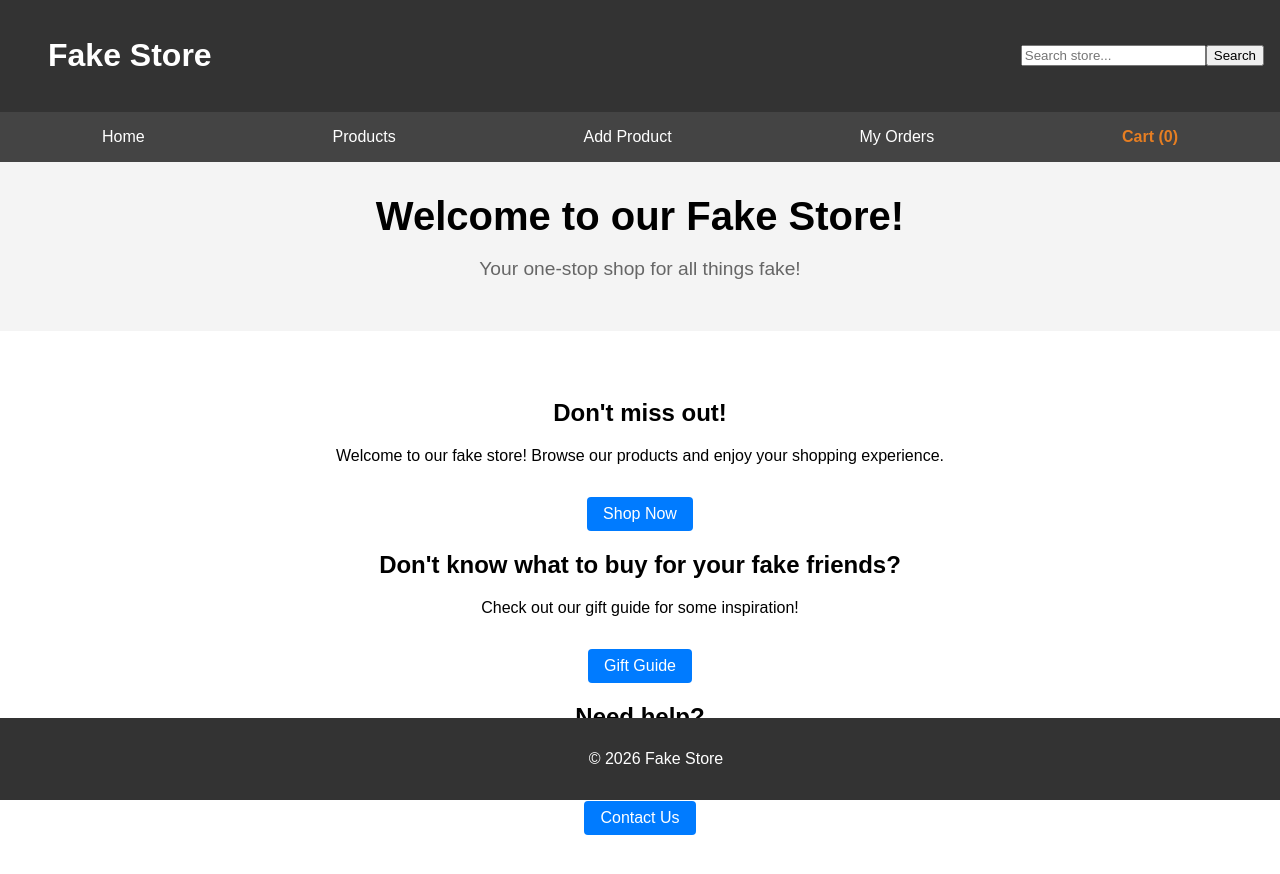
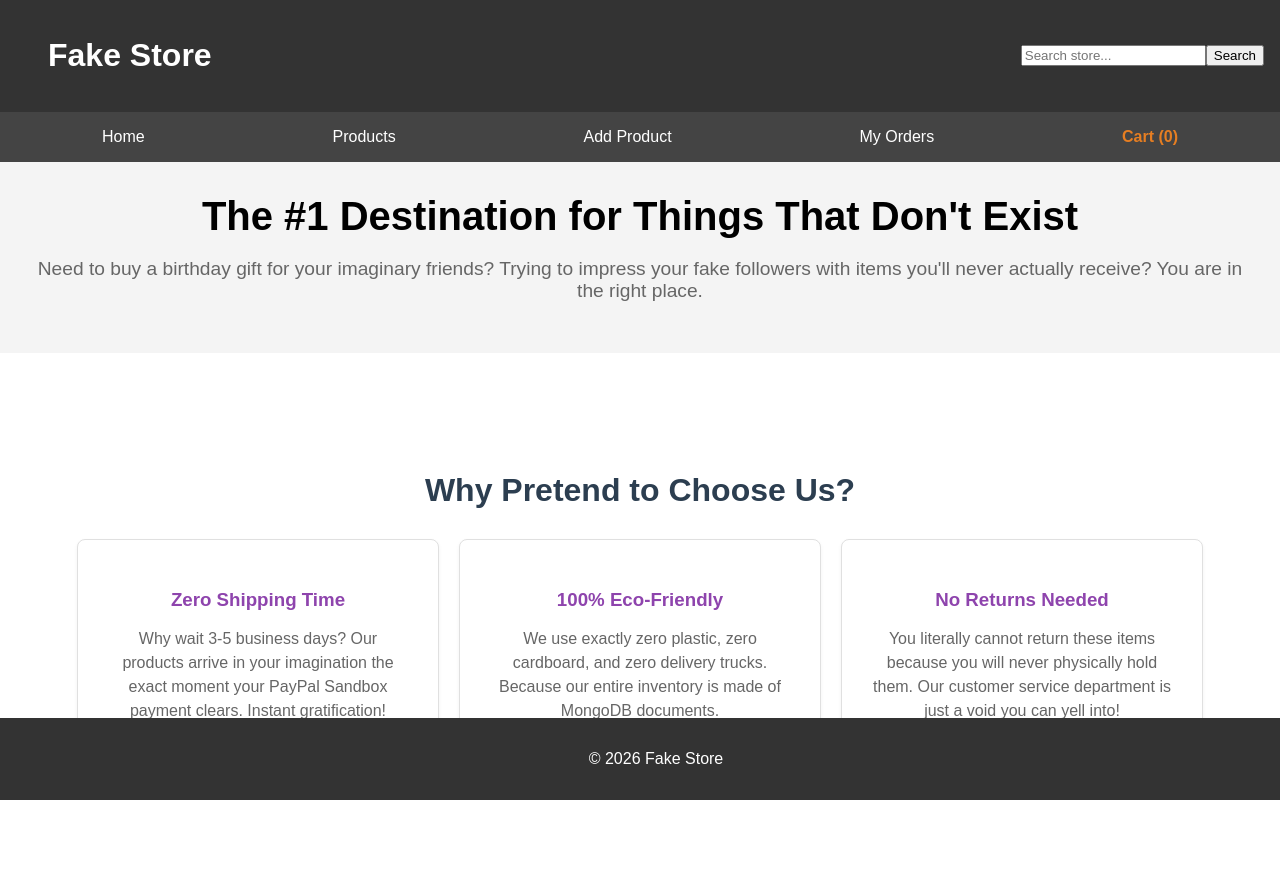
Before and after one commit to O-Karimi/Fake-Shop, a Vue app in the folder Fake-Shop/Fake-Shop-Front/: page / in a window 1280 px wide. Shown: the top 874 px of the page. After the commit the page ends 822 px from the top, so only its background shows below. Built offline with nearby package versions, Linux system fonts and the light colour scheme.

Commit message:
style<frontend>: reconfiguring landing page

```diff
--- a/Fake-Shop/Fake-Shop-Front/src/views/Home.vue
+++ b/Fake-Shop/Fake-Shop-Front/src/views/Home.vue
@@ -3,18 +3,99 @@ import Hero from '@/components/Hero.vue';
 import { ref } from 'vue';
 </script>
 <template>
-  <Hero :title="'Welcome to our Fake Store!'" :subtitle="'Your one-stop shop for all things fake!'"/>
-    <main>
-      <section>
-        <h2>Don't miss out!</h2>
-        <p>Welcome to our fake store! Browse our products and enjoy your shopping experience.</p>
-        <router-link to="/products" class="btn">Shop Now</router-link>
-        <h2>Don't know what to buy for your fake friends?</h2>
-        <p>Check out our gift guide for some inspiration!</p>
-        <router-link to="/gift-guide" class="btn">Gift Guide</router-link>
-        <h2>Need help?</h2>
-        <p>Contact our support team for assistance with your orders or any questions you may have.</p>
-        <router-link to="/contact" class="btn">Contact Us</router-link>
-      </section>
-    </main>
+<div class="home-container">
+
+    <Hero
+      title="The #1 Destination for Things That Don't Exist"
+      subtitle="Need to buy a birthday gift for your imaginary friends? Trying to impress your fake followers with items you'll never actually receive? You are in the right place."
+    >
+      <RouterLink to="/products" class="cta-button">Shop the Illusion</RouterLink>
+    </Hero>
+
+    <section class="company-info">
+      <h2>Why Pretend to Choose Us?</h2>
+      <div class="features-grid">
+        <div class="feature-card">
+          <h3>Zero Shipping Time</h3>
+          <p>Why wait 3-5 business days? Our products arrive in your imagination the exact moment your PayPal Sandbox payment clears. Instant gratification!</p>
+        </div>
+        <div class="feature-card">
+          <h3>100% Eco-Friendly</h3>
+          <p>We use exactly zero plastic, zero cardboard, and zero delivery trucks. Because our entire inventory is made of MongoDB documents.</p>
+        </div>
+        <div class="feature-card">
+          <h3>No Returns Needed</h3>
+          <p>You literally cannot return these items because you will never physically hold them. Our customer service department is just a void you can yell into!</p>
+        </div>
+      </div>
+    </section>
+  </div>
 </template>
+
+<style scoped>
+.home-container {
+  display: flex;
+  flex-direction: column;
+  gap: 40px;
+}
+
+/* I removed the .hero and .hero-content CSS because your Hero component
+  should be handling its own styling now!
+*/
+
+.cta-button {
+  display: inline-block;
+  margin-top: 20px;
+  padding: 15px 30px;
+  background-color: #f1c40f;
+  color: #2c3e50;
+  text-decoration: none;
+  font-size: 1.2rem;
+  font-weight: bold;
+  border-radius: 30px;
+  transition: transform 0.2s, background-color 0.2s;
+}
+
+.cta-button:hover {
+  background-color: #f39c12;
+  transform: translateY(-2px);
+}
+
+/* Company Information Styling */
+.company-info {
+  text-align: center;
+  padding: 20px;
+}
+
+.company-info h2 {
+  font-size: 2rem;
+  color: #2c3e50;
+  margin-bottom: 30px;
+}
+
+.features-grid {
+  display: flex;
+  gap: 20px;
+  justify-content: center;
+  flex-wrap: wrap;
+}
+
+.feature-card {
+  background: white;
+  border: 1px solid #e0e0e0;
+  border-radius: 8px;
+  padding: 30px;
+  max-width: 300px;
+  box-shadow: 0 2px 4px rgba(0,0,0,0.05);
+}
+
+.feature-card h3 {
+  color: #8e44ad;
+  margin-bottom: 15px;
+}
+
+.feature-card p {
+  color: #666;
+  line-height: 1.5;
+}
+</style>
```
